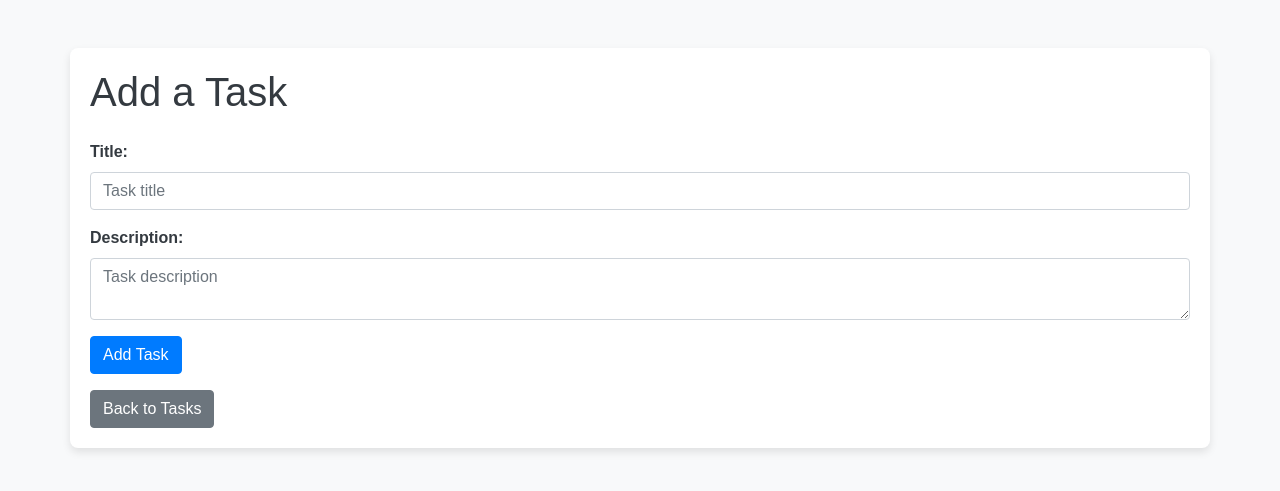
After one commit to villiger9/flaskCrudApp, a Flask app: page /add_task in a window 1280 px wide. The commit adds this page. Shown: the top 491 px of the page. Run offline with Flask 3, Linux system fonts and the light colour scheme; some libraries are stand-ins or nearby versions.

Commit message:
Added a separate page for adding tasks

```diff
--- a/app.py
+++ b/app.py
@@ -45,6 +45,21 @@ def index():
     return render_template('index.html', tasks=tasks, form=form)
 
 
+@app.route('/add_task', methods=['GET', 'POST'])
+def add_task():
+    form = TaskForm()
+
+    if request.method == 'POST' and form.validate_on_submit():
+        new_task = Task(title=form.title.data,
+                        description=form.description.data)
+        db.session.add(new_task)
+        db.session.commit()
+        flash('Task added successfully', 'success')
+        return redirect(url_for('index'))
+
+    return render_template('add_task.html', form=form)
+
+
 @app.route('/delete_task/<int:task_id>', methods=['POST'])
 def delete_task(task_id):
     task = Task.query.get_or_404(task_id)
--- /dev/null
+++ b/templates/add_task.html
@@ -0,0 +1,29 @@
+<!-- add_task.html -->
+<!DOCTYPE html>
+<html lang="en">
+<head>
+    <meta charset="UTF-8">
+    <meta name="viewport" content="width=device-width, initial-scale=1.0">
+    <title>Add Task - Flask CRUD App</title>
+    <link rel="stylesheet" href="https://maxcdn.bootstrapcdn.com/bootstrap/4.0.0/css/bootstrap.min.css" integrity="sha384-Gn5384xqQ1aoWXA+058RXPxPg6fy4IWvTNh0E263XmFcJlSAwiGgFAW/dAiS6JXm" crossorigin="anonymous">
+    <link rel="stylesheet" href="{{ url_for('static', filename='styles.css') }}">
+</head>
+<body>
+    <div class="container mt-5">
+        <h1 class="mb-4">Add a Task</h1>
+        <form method="POST" action="{{ url_for('index') }}" class="mb-3">
+            {{ form.hidden_tag() }}
+            <div class="form-group">
+                <label for="{{ form.title.id }}">Title:</label>
+                {{ form.title(class="form-control") }}
+            </div>
+            <div class="form-group">
+                <label for="{{ form.description.id }}">Description:</label>
+                {{ form.description(class="form-control") }}
+            </div>
+            <button type="submit" class="btn btn-primary">Add Task</button>
+        </form>
+        <a href="{{ url_for('index') }}" class="btn btn-secondary">Back to Tasks</a>
+    </div>
+</body>
+</html>
```
Also changed, not shown: templates/index.html (+1 -13 lines), instance/site.db.
